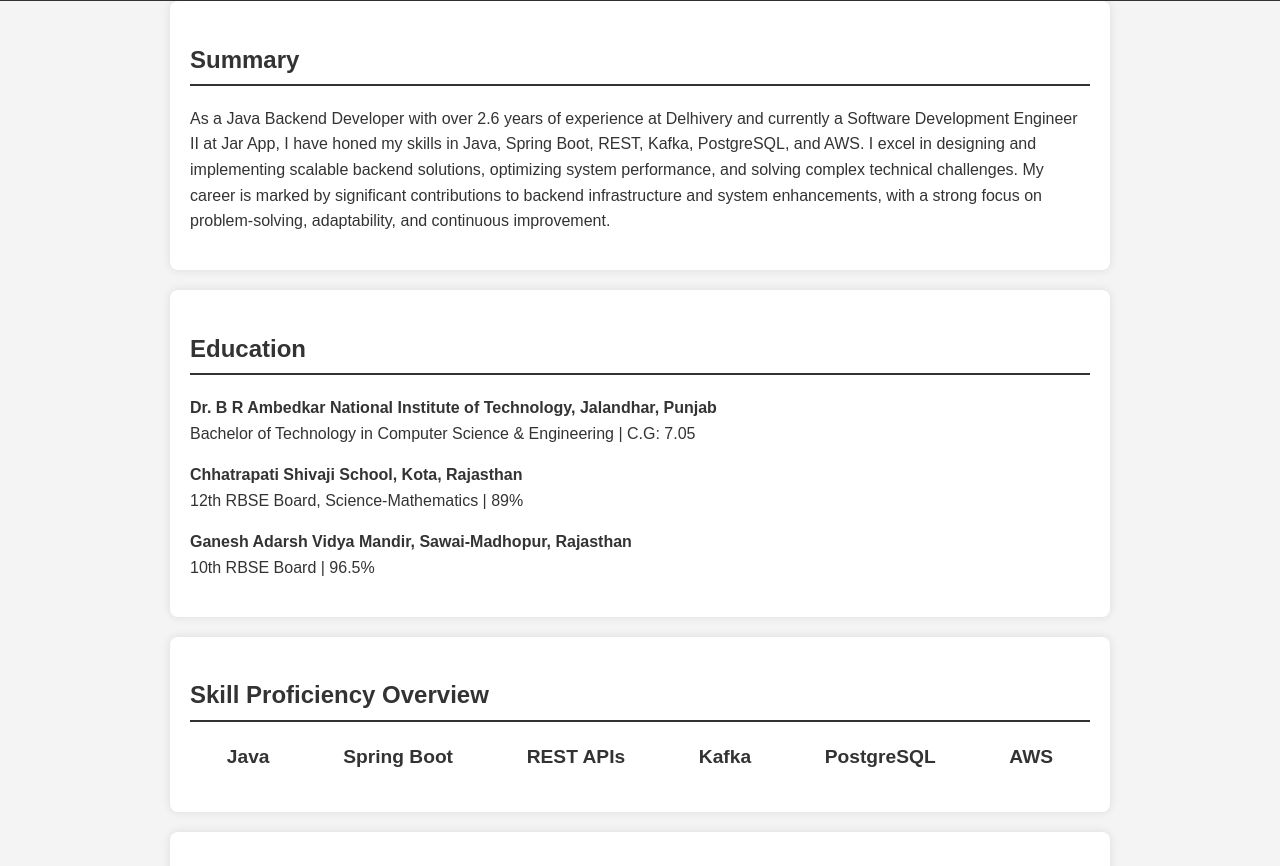
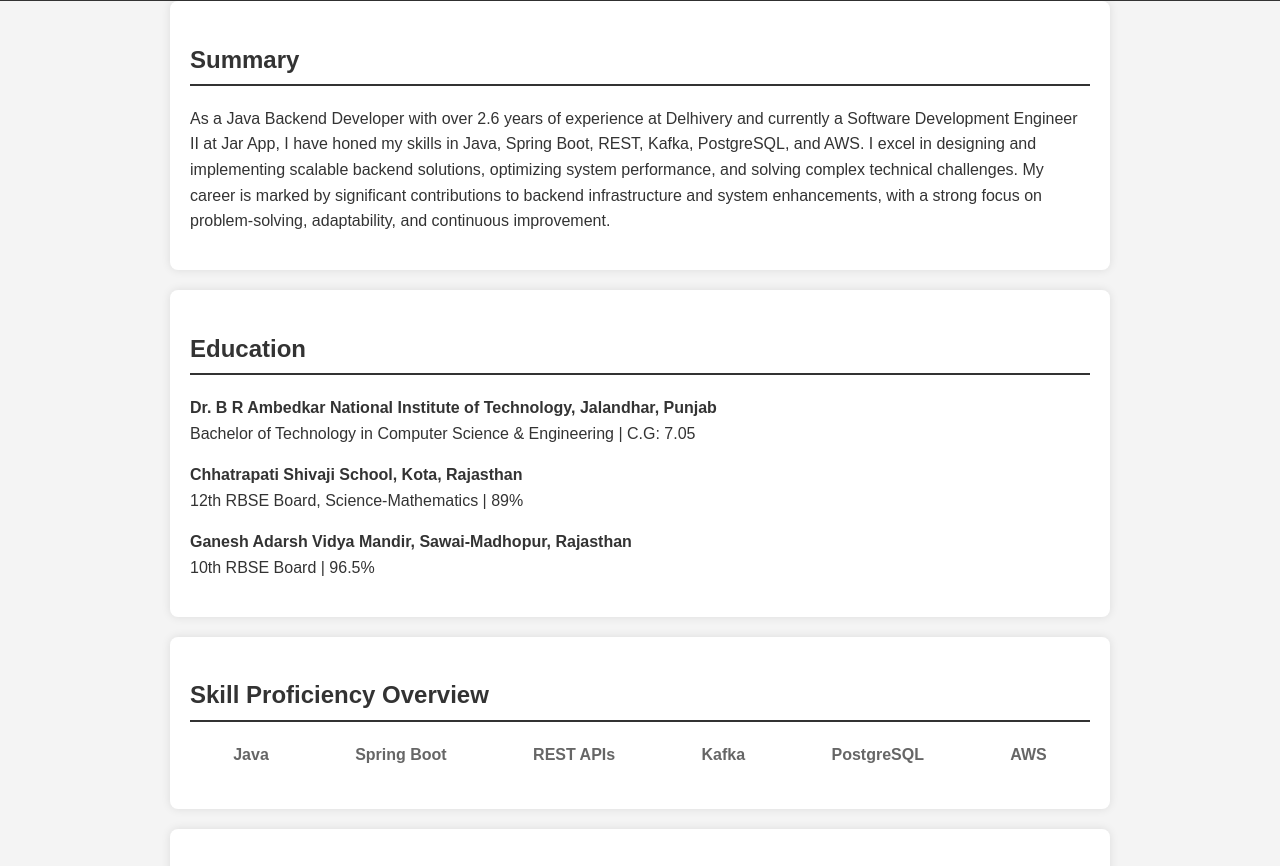
Before and after one commit to LockedUp-Coders/vipulkrishna, a plain HTML site: page index.html in a window 1280 px wide. Shown: the part 77-943 px from the top of the page. Drawn offline with Linux system fonts and the light colour scheme.

Commit message:
updated skills section

```diff
--- a/index.html
+++ b/index.html
@@ -187,22 +187,22 @@
         <h2>Skill Proficiency Overview</h2>
         <div class="skill-proficiency">
             <div class="skill-item">
-                <h3>Java</h3>
+                <h4>Java</h4>
             </div>
             <div class="skill-item">
-                <h3>Spring Boot</h3>
+                <h4>Spring Boot</h4>
             </div>
             <div class="skill-item">
-                <h3>REST APIs</h3>
+                <h4>REST APIs</h4>
             </div>
             <div class="skill-item">
-                <h3>Kafka</h3>
+                <h4>Kafka</h4>
             </div>
             <div class="skill-item">
-                <h3>PostgreSQL</h3>
+                <h4>PostgreSQL</h4>
             </div>
             <div class="skill-item">
-                <h3>AWS</h3>
+                <h4>AWS</h4>
             </div>
         </div>
     </section>
@@ -265,6 +265,7 @@
         <h2>Coding Profiles</h2>
         <p><strong>GeekForGeeks:</strong> Solved 560+ Data Structure Coding Problems. See my profile at <a href="http://bit.ly/gfg-vk" target="_blank">bit.ly/gfg-vk</a></p>
         <p><strong>HackerRank:</strong> Achieved 5-star Golden Badge in problem-solving, C++, Java, SQL, Python. Visit my profile at <a href="http://bit.ly/hkrnvkm" target="_blank">bit.ly/hkrnvkm</a></p>
+        <p><strong>LeetCode:</strong> Solved 110+ problems, See my profile at <a href="https://bit.ly/lcvipul" target="_blank">https://bit.ly/lcvipul</a></p>
     </section>
 
     <section class="certifications">
```
